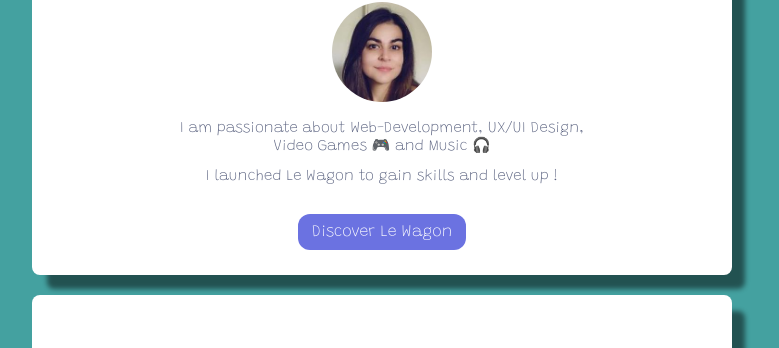
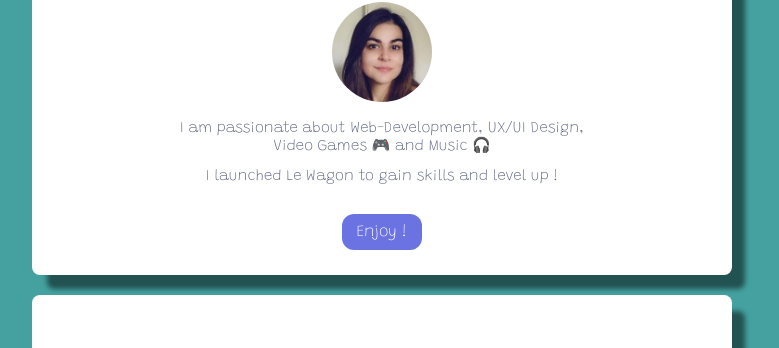
Before and after one commit to Nathalie-Freyburger/profile, a plain HTML site: page index.html in a window 1280 px wide. Shown: the part 161-509 px from the top of the page, without its empty margins (258-1037 px from the left). Drawn offline with Linux system fonts and the light colour scheme.

Commit message:
make my profile prettier

```diff
--- a/index.html
+++ b/index.html
@@ -3,7 +3,7 @@
 <head>
   <meta charset="UTF-8">
   <meta name="viewport" content="width=device-width, initial-scale=1.0">
-  <title>My Profile</title>
+  <title>Nathalie Freyburger</title>
   <link rel="stylesheet" href="style.css">
   <link href="https://fonts.googleapis.com/css2?family=Grandstander:wght@100,200,400;600;900&display=swap" rel="stylesheet">
   <link rel="stylesheet" href="https://use.fontawesome.com/releases/v5.6.3/css/all.css">
@@ -15,7 +15,7 @@
       <img class="img-circle" src="images/profilepic.jpg" alt="Profile Picture Nathalie" width="100px">
     <p>I am passionate about Web-Development, UX/UI Design, <br>Video Games 🎮 and Music 🎧<br>
        <br>I launched Le Wagon to gain skills and level up !</p>
-    <a class="btn-purple" href="https://www.lewagon.com/">Discover Le Wagon</a>
+    <a class="btn-purple" href="https://bongo.cat/" target="_blank">Enjoy !</a>
   </div>
 
   <div class="card-white">
--- a/style.css
+++ b/style.css
@@ -13,7 +13,6 @@
       width: 300px;
     }
   }
-
 
 h1 {
     color: #4E5779;
```
